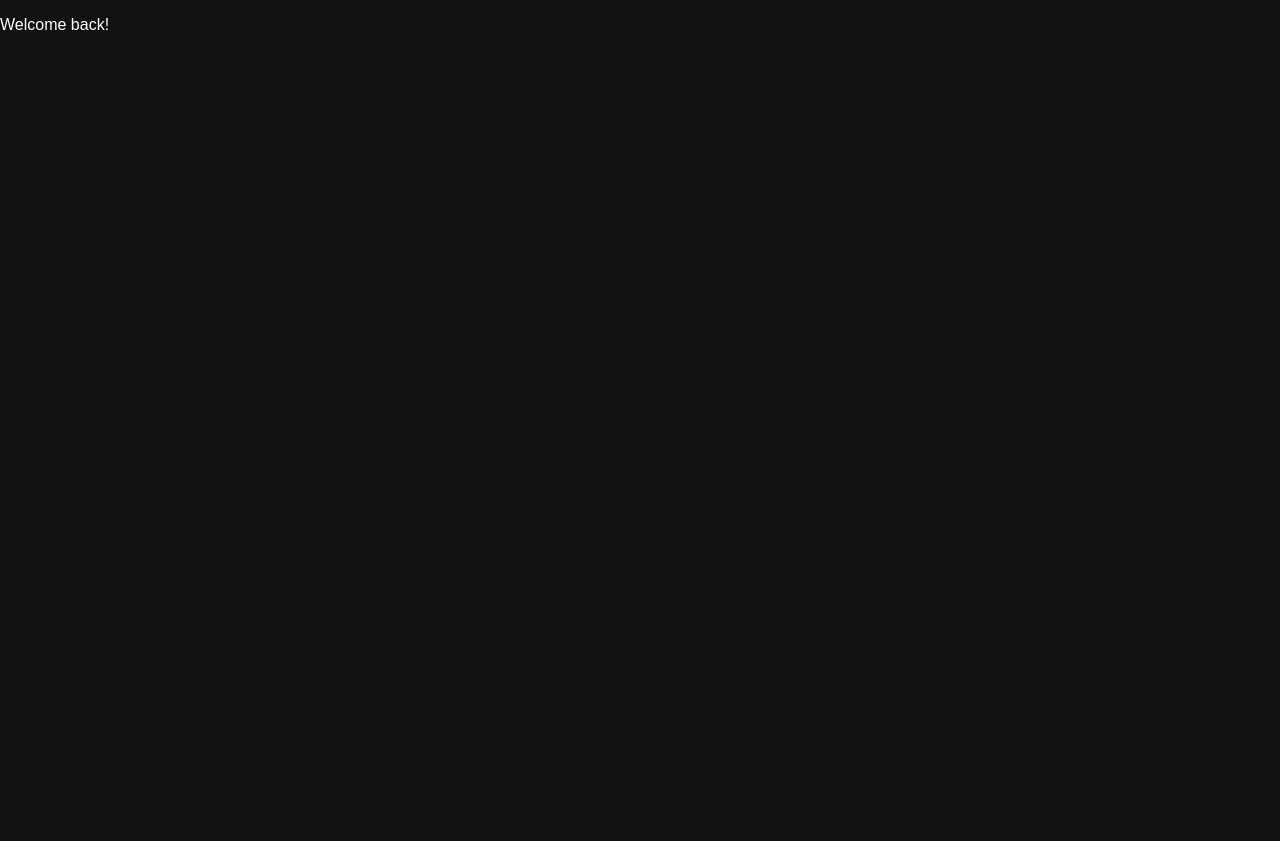
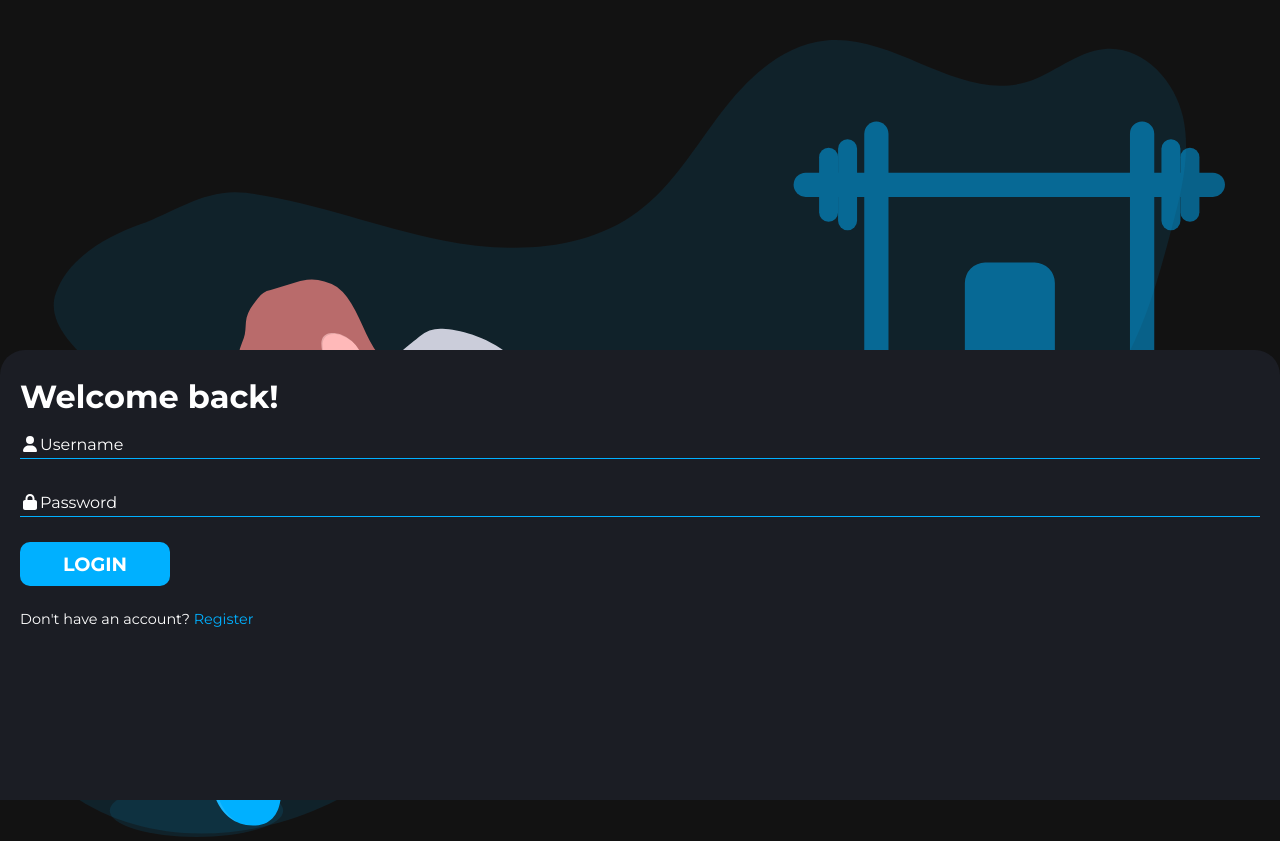
Before and after one commit to Sakub/weight-tracker, a React (Create React App) app: page /login in a window 1280 px wide. Before the commit the page ends 800 px from the top, so only its background shows below. Built offline with nearby package versions, Linux system fonts and the light colour scheme.

Commit message:
Style login and register forms

```diff
--- a/package.json
+++ b/package.json
@@ -3,9 +3,14 @@
   "version": "0.1.0",
   "private": true,
   "dependencies": {
+    "@fortawesome/fontawesome-svg-core": "^1.3.0",
+    "@fortawesome/free-regular-svg-icons": "^6.0.0",
+    "@fortawesome/free-solid-svg-icons": "^6.0.0",
+    "@fortawesome/react-fontawesome": "^0.1.17",
     "@testing-library/jest-dom": "^5.14.1",
     "@testing-library/react": "^12.0.0",
     "@testing-library/user-event": "^13.2.1",
+    "prop-types": "^15.8.1",
     "react": "^17.0.2",
     "react-dom": "^17.0.2",
     "react-router-dom": "^6.2.1",
--- a/public/index.html
+++ b/public/index.html
@@ -24,6 +24,13 @@
       work correctly both with client-side routing and a non-root public URL.
       Learn how to configure a non-root public URL by running `npm run build`.
     -->
+    <link rel="preconnect" href="https://fonts.googleapis.com" />
+    <link rel="preconnect" href="https://fonts.gstatic.com" crossorigin />
+    <link
+      href="https://fonts.googleapis.com/css2?family=Montserrat:wght@100;400;700&display=swap"
+      rel="stylesheet"
+    />
+
     <title>React App</title>
   </head>
   <body>
--- /dev/null
+++ b/src/components/LoginForm.js
@@ -0,0 +1,45 @@
+import { Link } from "react-router-dom";
+import { FontAwesomeIcon } from "@fortawesome/react-fontawesome";
+import { faUser, faLock } from "@fortawesome/free-solid-svg-icons";
+
+const LoginForm = () => {
+  return (
+    <form className="view__form">
+      <div className="form__inputWrap">
+        <input
+          placeholder="username"
+          type="text"
+          name="username"
+          id="username"
+          className="form__input"
+        />
+        <label htmlFor="username" className="form__label">
+          <FontAwesomeIcon icon={faUser} />
+          Username
+        </label>
+      </div>
+      <div className="form__inputWrap">
+        <input
+          placeholder="password"
+          type="password"
+          name="password"
+          id="password"
+          className="form__input"
+        />
+        <label htmlFor="password" className="form__label">
+          <FontAwesomeIcon icon={faLock} />
+          Password
+        </label>
+      </div>
+
+      <button type={"button"} className={`button button-accent form__button`}>
+        LOGIN
+      </button>
+      <p className={"form__redirect"}>
+        Don't have an account? <Link to="/register">Register</Link>
+      </p>
+    </form>
+  );
+};
+
+export default LoginForm;
--- /dev/null
+++ b/src/components/RegisterForm.js
@@ -0,0 +1,65 @@
+import { Link } from "react-router-dom";
+import { useState } from "react";
+import { FontAwesomeIcon } from "@fortawesome/react-fontawesome";
+import { faEnvelope, faUser, faLock } from "@fortawesome/free-solid-svg-icons";
+
+const RegisterForm = () => {
+  const [value, setValue] = useState(0);
+
+  const forceUpdate = () => setValue(value + 1);
+  return (
+    <form className="view__form">
+      <div className="form__inputWrap">
+        <input
+          placeholder="email"
+          type="email"
+          name="email"
+          id="email"
+          className="form__input"
+        />
+        <label htmlFor="email" className="form__label">
+          <FontAwesomeIcon icon={faEnvelope} />
+          E-mail
+        </label>
+      </div>
+      <div className="form__inputWrap">
+        <input
+          placeholder="username"
+          type="text"
+          name="username"
+          id="username"
+          className="form__input"
+        />
+        <label htmlFor="username" className="form__label">
+          <FontAwesomeIcon icon={faUser} />
+          Username
+        </label>
+      </div>
+      <div className="form__inputWrap">
+        <input
+          placeholder="password"
+          type="password"
+          name="password"
+          id="password"
+          className="form__input"
+        />
+        <label htmlFor="password" className="form__label">
+          <FontAwesomeIcon icon={faLock} />
+          Password
+        </label>
+      </div>
+
+      <button type={"button"} className={`button button-accent form__button`}>
+        REGISTER
+      </button>
+      <p className={"form__redirect"}>
+        Already have an account?{" "}
+        <Link onClick={forceUpdate} to="/login">
+          Log In
+        </Link>
+      </p>
+    </form>
+  );
+};
+
+export default RegisterForm;
--- a/src/index.css
+++ b/src/index.css
@@ -6,12 +6,24 @@
   --color-accent-focus: #058bc7;
   --color-accent-inactive: #043d56;
 }
+*,
+*::after,
+*::before {
+  box-sizing: border-box;
+}
 
 body {
   margin: 0;
+  overflow-y: hidden;
   background-color: var(--bg-primary);
   color: var(--text-primary);
   font-family: sans-serif;
+}
+
+a,
+a:visited {
+  color: var(--color-accent);
+  text-decoration: none;
 }
 
 .text-accent {
@@ -22,16 +34,14 @@ body {
   color: var(--color-accent-inactive);
 }
 
-.home__svgWrapper {
-  text-align: center;
-}
-
 .button {
   border: none;
   padding: 10px;
   border-radius: 10px;
   font-weight: bold;
   cursor: pointer;
+  text-transform: uppercase;
+  font-family: "Montserrat", sans-serif;
 }
 
 .button-accent {
--- a/src/views/Home.js
+++ b/src/views/Home.js
@@ -1,7 +1,7 @@
 import React from "react";
 import { Link } from "react-router-dom";
 
-import "./Home.css";
+import "./css/Home.css";
 
 import workoutImage from "../assets/workout.svg";
 
--- a/src/views/LoginRegister.js
+++ b/src/views/LoginRegister.js
@@ -1,9 +1,29 @@
+import PropTypes from "prop-types";
+
+import LoginForm from "../components/LoginForm";
+import RegisterForm from "../components/RegisterForm";
+
+import workoutImage from "../assets/workout.svg";
+import "./css/LoginRegister.css";
+
 const LoginRegister = ({ type }) => {
   return (
-    <p className="view__title">
-      {type === "register" ? "Getting started" : "Welcome back!"}
-    </p>
+    <div className="view">
+      <div className="view__svgWrapper">
+        <img src={workoutImage} alt="Working out man" />
+      </div>
+      <div className="view__block slideUp">
+        <h2 className="view__title">
+          {type === "register" ? "Get started" : "Welcome back!"}
+        </h2>
+        {type === "register" ? <RegisterForm /> : <LoginForm />}
+      </div>
+    </div>
   );
 };
 
+LoginRegister.propTypes = {
+  type: PropTypes.oneOf(["register", "login"]).isRequired,
+};
+
 export default LoginRegister;
--- a/src/views/Home.css
+++ b/src/views/css/Home.css
@@ -7,6 +7,10 @@
 .home__header {
   width: 80%;
   padding: 15px;
+}
+
+.home__svgWrapper {
+  text-align: center;
 }
 
 .header__text {
@@ -22,14 +26,8 @@
   transform: translateX(-50%);
   width: 90%;
   font-size: 2em;
-  /*display: block;*/
-  /*margin: min(50px 5%);*/
 }
 
 .home__svg {
   width: 95%;
-  /* position: absolute;
-    top: 50%;
-    left: 50%;
-    transform: translate(-50%, -50%); */
 }
--- /dev/null
+++ b/src/views/css/LoginRegister.css
@@ -0,0 +1,100 @@
+.view {
+  display: flex;
+  align-items: center;
+  flex-direction: column;
+  height: 100vh;
+  position: relative;
+}
+
+.view__block {
+  position: absolute;
+  width: 100%;
+  bottom: -100%;
+  height: calc(60% - 30px);
+  background-color: var(--bg-secondary);
+  border-radius: 25px 25px 0 0;
+  font-family: "Montserrat", sans-serif;
+}
+
+.view__form {
+  display: flex;
+  flex-direction: column;
+  gap: 10px;
+}
+
+.view__title {
+  font-size: 2em;
+  margin-bottom: 10px;
+}
+
+.view__title,
+.view__form {
+  padding: 0 20px;
+}
+
+.view__svgWrapper {
+  width: 95%;
+  margin-top: 40px;
+}
+
+.view__svgWrapper img {
+  width: 100%;
+}
+
+.form__button {
+  width: 150px;
+  font-size: 1.2rem;
+}
+
+.form__inputWrap {
+  display: flex;
+  flex-direction: column;
+  margin: 15px 0;
+  position: relative;
+}
+
+.form__label {
+  position: absolute;
+  bottom: 5px;
+  transition: all 0.3s ease-in-out;
+}
+
+.form__label svg {
+  margin: 0 3px;
+}
+
+.form__input {
+  background: none;
+  border: none;
+  border-bottom: 1px solid var(--color-accent);
+  outline: none;
+  color: #fff;
+}
+
+.form__redirect {
+  font-size: 0.9rem;
+}
+
+.form__inputWrap:focus-within .form__label,
+.form__input:not(:placeholder-shown) ~ .form__label {
+  bottom: 20px;
+  color: var(--color-accent);
+}
+
+.form__input::placeholder {
+  color: transparent;
+}
+
+.slideUp {
+  animation: slideUp 0.5s ease-in-out;
+  animation-fill-mode: forwards;
+}
+
+@keyframes slideUp {
+  from {
+    bottom: -100%;
+  }
+  to {
+    bottom: 0;
+  }
+}
```
Also changed, not shown: 1 other file (tests, documents, lock files or other folders).
